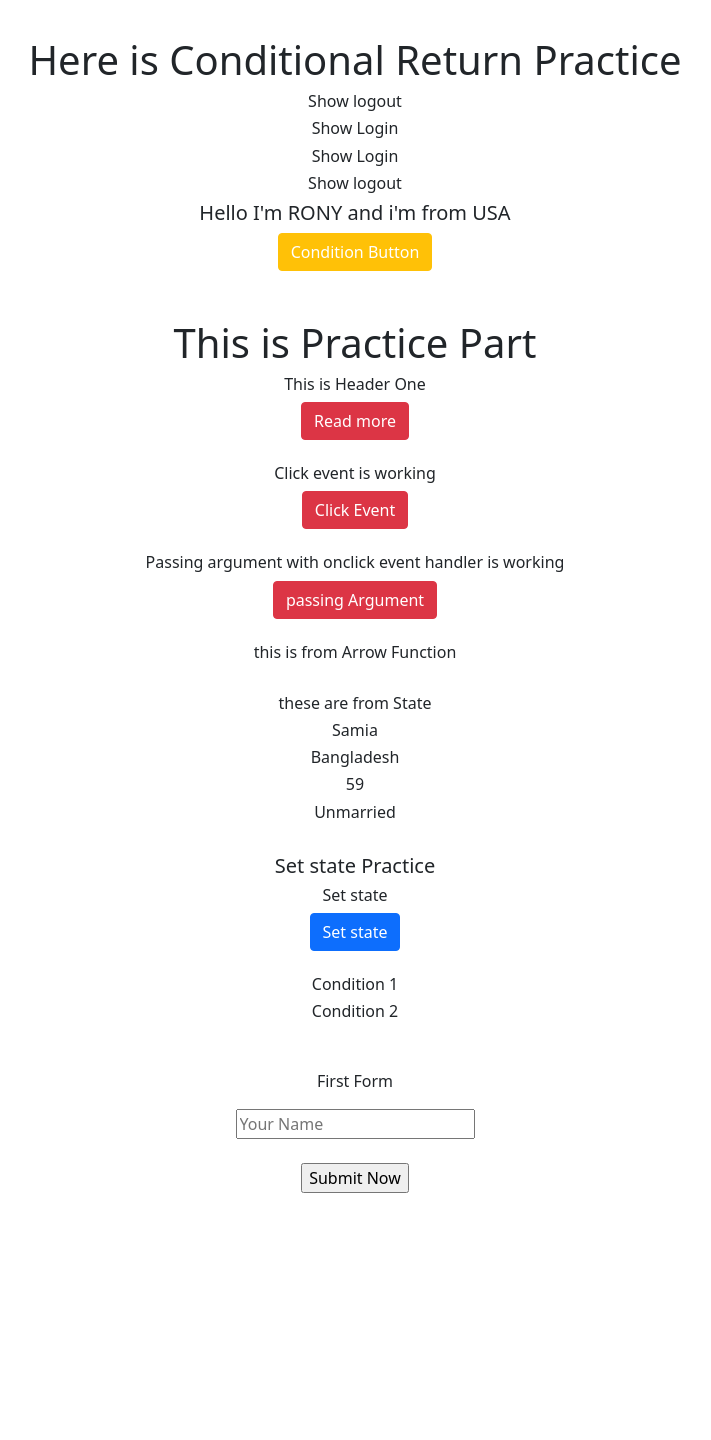
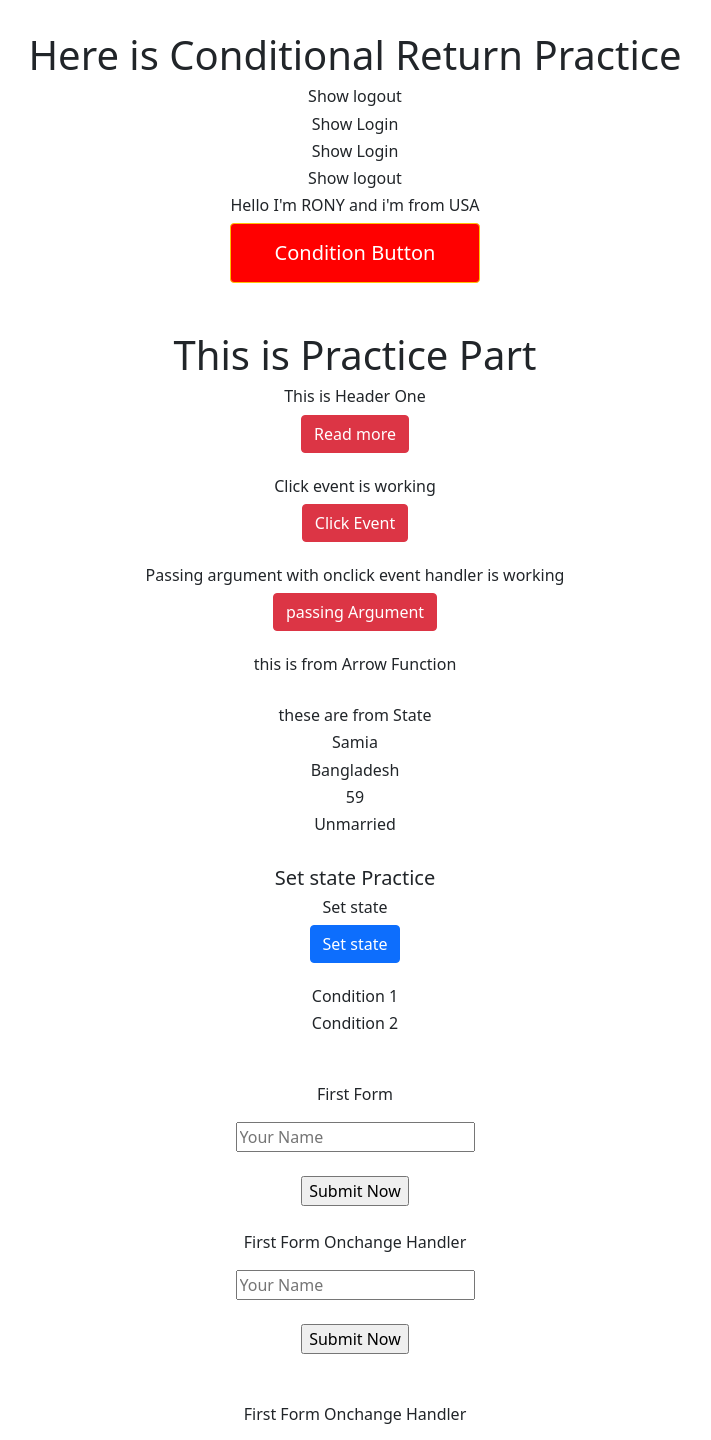
Before and after one commit to mrsamia/react_tuitorial, a React (Create React App) app: page / in a window 1280 px wide. Shown: the part 1330-2770 px from the top of the page, without its empty margins (285-996 px from the left). Before the commit the page ends 2523 px from the top, so only its background shows below. Built offline with nearby package versions, Linux system fonts and the light colour scheme.

Commit message:
SRM | Onchange

```diff
--- a/src/App.js
+++ b/src/App.js
@@ -21,6 +21,8 @@ import Sttate from './component_practice/Sttate';
 import SET_STATE from './component_practice/SET_STATE';
 import Condittion from './component_practice/Condittion';
 import Form from './components/Form';
+import Onchange from './component_3/Onchange';
+import Onchange_2 from './component_3/Onchange_2';
 
 
 function App() {
@@ -84,7 +86,9 @@ function App() {
       </div>
 
       <div>
-        <Form/>
+        <Form/><br></br>
+        <Onchange/><br></br><br></br>
+        <Onchange_2/><br></br>
       </div>
 
     </div>
--- /dev/null
+++ b/src/Style/input.css
@@ -0,0 +1,8 @@
+.innput{
+    height: 50px;
+    width: 45%;
+    border-radius: 8px;
+    border: 1px solid gray;
+    padding-left: 25px;
+    font-size: 20px;
+}
--- /dev/null
+++ b/src/component_3/Onchange.js
@@ -0,0 +1,34 @@
+import React, { Component } from 'react';
+
+
+
+class Onchange extends Component {
+
+
+constructor(){
+    super()
+    this.state={
+        name:" "
+    }
+}
+
+
+    onchangehandler=(event)=>{
+        var Newname= event.target.value;
+        this.setState({name:Newname})
+
+    }
+
+    render() {
+        return (
+            <div>
+                 <p>First Form Onchange Handler</p>
+                 <p>{this.state.name}</p>
+                <input type="text" placeholder='Your Name' onChange={this.onchangehandler}/><br></br><br></br>
+                <input type='submit' value="Submit Now" />
+            </div>
+        );
+    }
+}
+
+export default Onchange;
--- /dev/null
+++ b/src/component_3/Onchange_2.js
@@ -0,0 +1,31 @@
+import React, { Component } from 'react';
+import '../Style/input.css';
+
+class Onchange_2 extends Component {
+
+    constructor() {
+        super()
+        this.state = {
+            name: " "
+        }
+    }
+
+
+    handler = (event) => {
+        var Newame = event.target.value;
+        this.setState({ name: Newame })
+    }
+
+    render() {
+        return (
+            <div>
+                <p>First Form Onchange Handler</p>
+                <p>{this.state.name}</p>
+                <input className='innput' type="text" placeholder='Your Name' onChange={this.handler} /><br></br><br></br>
+                <input type="submit" value="submit" />
+            </div>
+        );
+    }
+}
+
+export default Onchange_2;
--- a/src/components/Button.js
+++ b/src/components/Button.js
@@ -1,7 +1,8 @@
 function Button(props) {
+
     return (
         <div>
-            <button className="btn btn-warning text-white">{props.name}</button>
+            <button className="btn btn-warning text-white" onClick={props.handle_click} style={props.style}>{props.name}</button>
         </div>
     );
 }
--- a/src/components/Condition_prac_3.js
+++ b/src/components/Condition_prac_3.js
@@ -3,10 +3,19 @@ import Button from "./Button";
 import Functional_cmpnt from "./Functional_cmpnt";
 
 function Condition_prac_3(props){
+
+
+    function click(){
+        alert("Button is clicked");
+    }
+
+
     const condition = props.condition
+
     if(condition==true){
         return(
-            <Button name="Condition Button"/>
+            <Button name="Condition Button" handle_click={click}
+            style={{ backgroundColor: 'red', color: 'white' , fontSize: 20, height:60, width:250}}/>
         )
     }
     else{
--- a/src/components/Functional_cmpnt.js
+++ b/src/components/Functional_cmpnt.js
@@ -4,7 +4,7 @@ function Functional_cmpnt(props) {
 
     return (
         <div>
-            <h5>Hello I'm {props.name} and i'm from {props.country}</h5>
+            <h6>Hello I'm {props.name} and i'm from {props.country}</h6>
         </div>
     );
 }
```
